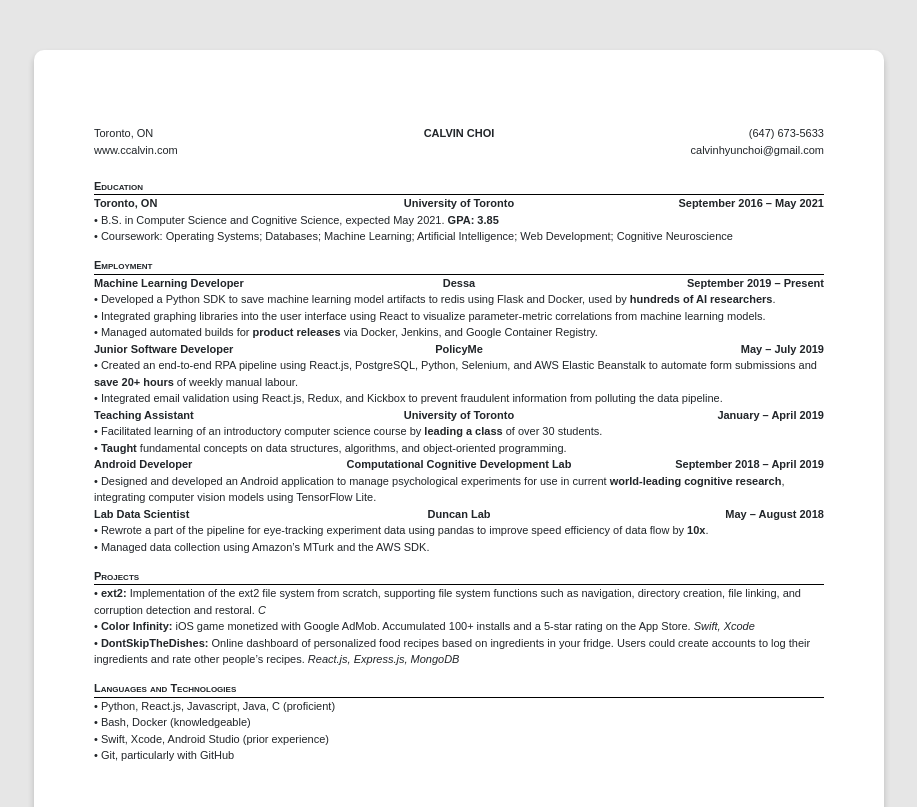
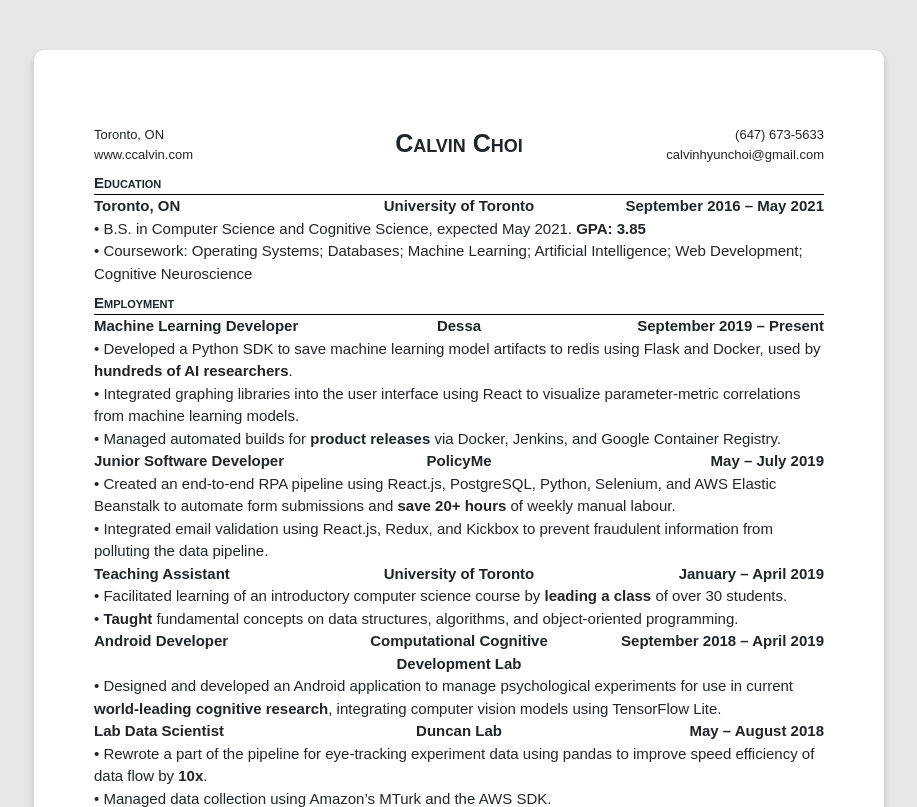
Before and after one commit to choi-calvin/choi-calvin.github.io, a React app: page / in a window 1280 px wide. Shown: the top 807 px of the page, without its empty margins (181-1098 px from the left). Built offline with nearby package versions, Linux system fonts and the light colour scheme.

Commit message:
Set font sizes

```diff
--- a/src/index.css
+++ b/src/index.css
@@ -2,7 +2,7 @@
   margin: 0;
   padding: 0;
   font-family: sans-serif;
-  font-size: 11px;
+  font-size: 15px;
   background-color: hsl(220, 0%, 90%);
   min-width: 950px;
 }
--- a/src/js/containers/Title.js
+++ b/src/js/containers/Title.js
@@ -5,14 +5,14 @@
   render() {
     return (
       <div className="title row">
-        <div className="column align-left">
+        <div className="column align-left font-small">
           Toronto, ON<br />
           www.ccalvin.com
         </div>
-        <div className="column align-center bold small-caps">
-          CALVIN CHOI
+        <div className="column align-center small-caps bold font-large">
+          Calvin Choi
         </div>
-        <div className="column align-right">
+        <div className="column align-right font-small">
           (647) 673-5633<br />
           calvinhyunchoi@gmail.com
         </div>
--- a/src/js/containers/common.css
+++ b/src/js/containers/common.css
@@ -25,3 +25,11 @@
 .small-caps {
   font-variant: small-caps;
 }
+
+.font-small {
+  font-size: 13px;
+}
+
+.font-large {
+  font-size: 25px;
+}
```
